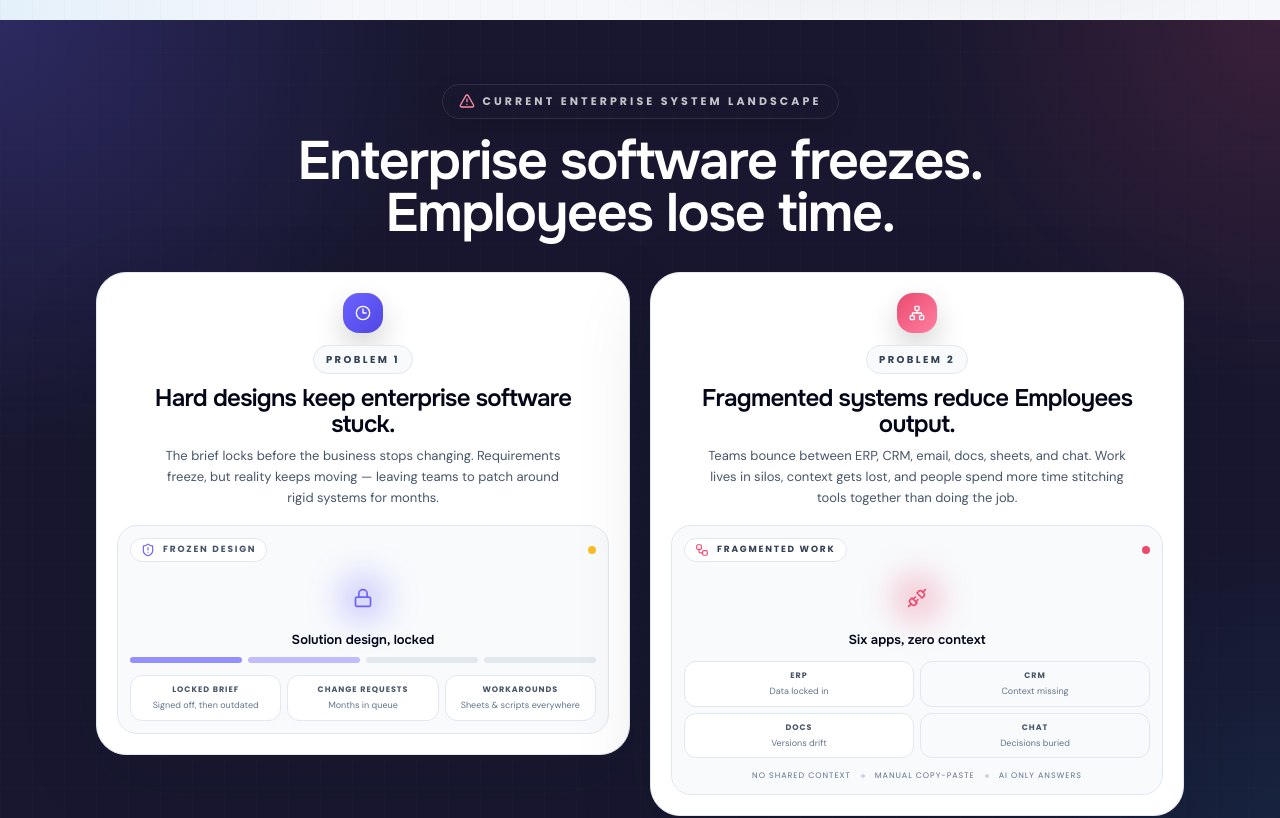
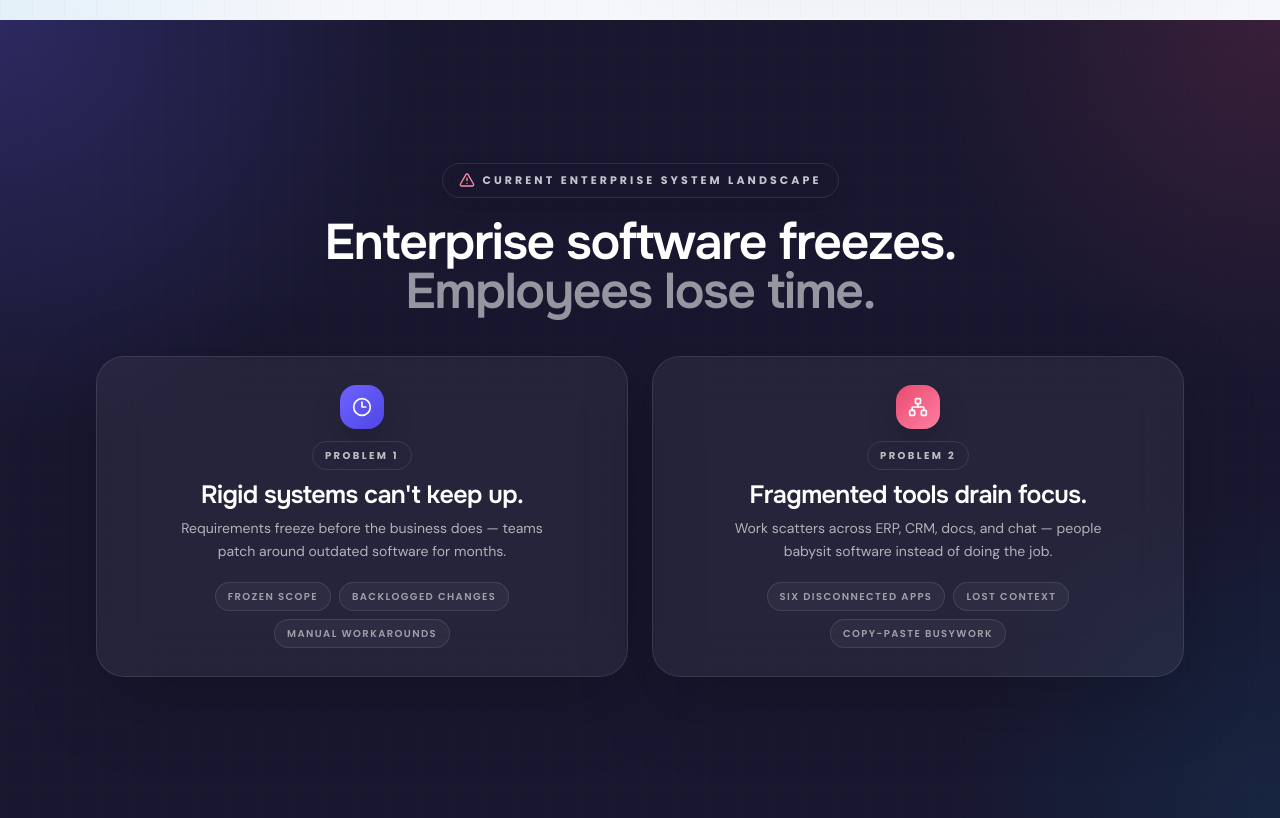
Before and after one commit to asadknow-hub/marketingwebsite, a Next.js app: page / in a window 1280 px wide. Shown: the part 780-1598 px from the top of the page. Built offline with nearby package versions, Linux system fonts and the light colour scheme; a web font is replaced by a local one.

Commit message:
Problem section: fit one screen, sharper concise messaging, minimalist premium cards

```diff
--- a/components/templates/finance-management-landing-page-finsyc/homepage-redesign/problem.tsx
+++ b/components/templates/finance-management-landing-page-finsyc/homepage-redesign/problem.tsx
@@ -2,7 +2,7 @@
 
 import { type ElementType } from "react";
 import { motion } from "framer-motion";
-import { AlertTriangle, Clock3, Lock, Network, ShieldAlert, Unplug, Workflow } from "lucide-react";
+import { AlertTriangle, Clock3, Network } from "lucide-react";
 
 interface ProblemItem {
   label: string;
@@ -10,162 +10,58 @@ interface ProblemItem {
   summary: string;
   icon: ElementType;
   accent: string;
-  scene: "freeze" | "silos";
-  theme: "dark" | "light";
+  tags: string[];
 }
 
 const problems: ProblemItem[] = [
   {
     label: "Problem 1",
-    title: "Hard designs keep enterprise software stuck.",
-    summary: "The brief locks before the business stops changing. Requirements freeze, but reality keeps moving — leaving teams to patch around rigid systems for months.",
+    title: "Rigid systems can't keep up.",
+    summary: "Requirements freeze before the business does — teams patch around outdated software for months.",
     icon: Clock3,
     accent: "bg-gradient-to-br from-[#6C63FF] to-[#4F46E5]",
-    scene: "freeze",
-    theme: "light",
+    tags: ["Frozen scope", "Backlogged changes", "Manual workarounds"],
   },
   {
     label: "Problem 2",
-    title: "Fragmented systems reduce Employees output.",
-    summary: "Teams bounce between ERP, CRM, email, docs, sheets, and chat. Work lives in silos, context gets lost, and people spend more time stitching tools together than doing the job.",
+    title: "Fragmented tools drain focus.",
+    summary: "Work scatters across ERP, CRM, docs, and chat — people babysit software instead of doing the job.",
     icon: Network,
     accent: "bg-gradient-to-br from-[#E94B6F] to-[#FF7FA2]",
-    scene: "silos",
-    theme: "light",
+    tags: ["Six disconnected apps", "Lost context", "Copy-paste busywork"],
   },
 ];
 
-function ProblemVisual({ scene }: { scene: ProblemItem["scene"] }) {
-  if (scene === "freeze") {
-    return (
-      <div className="rounded-[20px] border border-slate-200 bg-slate-50 p-3">
-        <div className="flex items-center justify-between gap-3">
-          <div className="inline-flex items-center gap-2 rounded-full border border-slate-200 bg-white px-2.5 py-1">
-            <ShieldAlert className="h-3.5 w-3.5 text-[#6C63FF]" />
-            <span className="font-poppins text-[9px] font-bold uppercase tracking-[0.2em] text-slate-600">
-              frozen design
-            </span>
-          </div>
-          <span className="h-2 w-2 rounded-full bg-amber-400" />
-        </div>
-
-        <div className="mt-3 flex flex-col items-center">
-          <div className="relative flex h-12 w-12 items-center justify-center rounded-full bg-gradient-to-br from-[#6C63FF]/16 to-[#4F46E5]/6">
-            <div className="absolute inset-0 rounded-full bg-[#6C63FF]/30 blur-lg" />
-            <Lock className="relative h-5 w-5 text-[#6C63FF]" />
-          </div>
-          <p className="mt-2 font-onest text-[13px] font-semibold text-slate-950">Solution design, locked</p>
-          <div className="mt-2 flex w-full items-center gap-1.5">
-            <div className="h-1.5 flex-1 rounded-full bg-[#6C63FF]/70" />
-            <div className="h-1.5 flex-1 rounded-full bg-[#6C63FF]/40" />
-            <div className="h-1.5 flex-1 rounded-full bg-slate-200" />
-            <div className="h-1.5 flex-1 rounded-full bg-slate-200" />
-          </div>
-        </div>
-
-        <div className="mt-3 grid grid-cols-3 gap-1.5">
-          {[
-            { label: "Locked brief", desc: "Signed off, then outdated" },
-            { label: "Change requests", desc: "Months in queue" },
-            { label: "Workarounds", desc: "Sheets & scripts everywhere" },
-          ].map((item) => (
-            <div key={item.label} className="rounded-[12px] border border-slate-200 bg-white px-2 py-2 text-center">
-              <p className="font-poppins text-[8px] font-bold uppercase tracking-[0.12em] text-slate-600">{item.label}</p>
-              <p className="mt-1 font-['DM_Sans'] text-[9px] leading-[1.3] text-slate-500">{item.desc}</p>
-            </div>
-          ))}
-        </div>
-      </div>
-    );
-  }
+function ProblemPanel({ item }: { item: ProblemItem }) {
+  const Icon = item.icon;
 
   return (
-    <div className="rounded-[20px] border border-slate-200 bg-slate-50 p-3">
-      <div className="flex items-center justify-between gap-3">
-        <div className="inline-flex items-center gap-2 rounded-full border border-slate-200 bg-white px-2.5 py-1">
-          <Workflow className="h-3.5 w-3.5 text-[#E94B6F]" />
-          <span className="font-poppins text-[9px] font-bold uppercase tracking-[0.2em] text-slate-700">
-            fragmented work
-          </span>
-        </div>
-        <span className="h-2 w-2 rounded-full bg-[#E94B6F]" />
+    <article className="flex h-full flex-col items-center rounded-[28px] border border-white/10 bg-white/[0.06] p-6 text-center shadow-[0_24px_80px_rgba(0,0,0,0.20)] backdrop-blur-xl sm:p-7">
+      <div className={"flex h-11 w-11 shrink-0 items-center justify-center rounded-2xl text-white shadow-[0_14px_30px_rgba(0,0,0,0.18)] " + item.accent}>
+        <Icon className="h-5 w-5" />
       </div>
 
-      <div className="mt-3 flex flex-col items-center">
-        <div className="relative flex h-12 w-12 items-center justify-center rounded-full bg-gradient-to-br from-[#E94B6F]/16 to-[#FF7FA2]/6">
-          <div className="absolute inset-0 rounded-full bg-[#E94B6F]/30 blur-lg" />
-          <Unplug className="relative h-5 w-5 text-[#E94B6F]" />
-        </div>
-        <p className="mt-2 font-onest text-[13px] font-semibold text-slate-950">Six apps, zero context</p>
-      </div>
-
-      <div className="mt-3 grid grid-cols-2 gap-1.5">
-        {[
-          { name: "ERP", pain: "Data locked in" },
-          { name: "CRM", pain: "Context missing" },
-          { name: "Docs", pain: "Versions drift" },
-          { name: "Chat", pain: "Decisions buried" },
-        ].map((item, index) => (
-          <div
-            key={item.name}
-            className={
-              "rounded-[12px] border border-slate-200 px-2 py-2 text-center " +
-              (index % 2 === 0 ? "bg-white" : "bg-slate-50")
-            }
-          >
-            <p className="font-poppins text-[8px] font-bold uppercase tracking-[0.12em] text-slate-600">{item.name}</p>
-            <p className="mt-1 font-['DM_Sans'] text-[9px] leading-[1.3] text-slate-500">{item.pain}</p>
-          </div>
-        ))}
-      </div>
-
-      <div className="mt-3 flex flex-wrap items-center justify-center gap-x-2.5 gap-y-1 text-center">
-        <span className="font-poppins text-[8px] uppercase tracking-[0.12em] text-slate-500">No shared context</span>
-        <span className="h-1 w-1 rounded-full bg-slate-300" />
-        <span className="font-poppins text-[8px] uppercase tracking-[0.12em] text-slate-500">Manual copy-paste</span>
-        <span className="h-1 w-1 rounded-full bg-slate-300" />
-        <span className="font-poppins text-[8px] uppercase tracking-[0.12em] text-slate-500">AI only answers</span>
-      </div>
-    </div>
-  );
-}
-
-function ProblemPanel({ item }: { item: ProblemItem }) {
-  const Icon = item.icon;
-  const isDark = item.theme === "dark";
-
-  return (
-    <article
-      className={
-        "flex h-full flex-col items-center rounded-[30px] p-4 text-center sm:p-5 " +
-        (isDark
-          ? "border border-white/10 bg-white/8 shadow-[0_24px_80px_rgba(0,0,0,0.20)] backdrop-blur-xl"
-          : "border border-slate-200 bg-white shadow-[0_24px_80px_rgba(15,23,42,0.12)]")
-      }
-    >
-      <div className={"flex h-10 w-10 shrink-0 items-center justify-center rounded-2xl text-white shadow-[0_14px_30px_rgba(0,0,0,0.18)] " + item.accent}>
-        <Icon className="h-4 w-4" />
-      </div>
-
-      <div
-        className={
-          "mt-3 inline-flex items-center gap-2 rounded-full px-3 py-1.5 font-poppins text-[10px] font-bold uppercase tracking-[0.24em] " +
-          (isDark ? "border border-white/10 bg-white/8 text-white/72" : "border border-slate-200 bg-slate-50 text-slate-700")
-        }
-      >
+      <div className="mt-3 inline-flex items-center gap-2 rounded-full border border-white/10 bg-white/8 px-3 py-1.5 font-poppins text-[10px] font-bold uppercase tracking-[0.24em] text-white/70">
         <span>{item.label}</span>
       </div>
 
-      <h3 className={"mt-3 max-w-[440px] font-onest text-[21px] font-semibold leading-[1.08] tracking-[-0.7px] sm:text-[24px] " + (isDark ? "text-white" : "text-slate-950")}>
+      <h3 className="mt-3 max-w-[380px] font-onest text-[22px] font-semibold leading-[1.1] tracking-[-0.6px] text-white sm:text-[25px]">
         {item.title}
       </h3>
 
-      <p className={"mt-2 max-w-[420px] font-['DM_Sans'] text-[13px] leading-[1.6] " + (isDark ? "text-white/72" : "text-slate-600")}>
+      <p className="mt-2 max-w-[380px] font-['DM_Sans'] text-[14px] leading-[1.6] text-white/65">
         {item.summary}
       </p>
 
-      <div className="mt-4 w-full">
-        <ProblemVisual scene={item.scene} />
+      <div className="mt-5 flex flex-wrap items-center justify-center gap-2">
+        {item.tags.map((tag) => (
+          <span
+            key={tag}
+            className="rounded-full border border-white/10 bg-white/[0.04] px-3 py-1.5 font-poppins text-[10px] font-semibold uppercase tracking-[0.14em] text-white/55"
+          >
+            {tag}
+          </span>
+        ))}
       </div>
     </article>
   );
@@ -173,7 +69,7 @@ function ProblemPanel({ item }: { item: ProblemItem }) {
 
 export default function ProblemRedesign() {
   return (
-    <section id="problem" className="relative w-full overflow-hidden bg-[#18172F] py-14 sm:py-16 lg:py-16">
+    <section id="problem" className="relative flex w-full items-center overflow-hidden bg-[#18172F] py-14 sm:py-16 lg:min-h-screen lg:py-16">
       <div className="pointer-events-none absolute inset-0">
         <div className="absolute inset-0 bg-[radial-gradient(circle_at_top_left,rgba(108,99,255,0.24),transparent_28%),radial-gradient(circle_at_top_right,rgba(233,75,111,0.16),transparent_24%),radial-gradient(circle_at_bottom_right,rgba(14,165,233,0.10),transparent_22%)]" />
         <div className="absolute inset-0 bg-[linear-gradient(rgba(255,255,255,0.035)_1px,transparent_1px),linear-gradient(90deg,rgba(255,255,255,0.035)_1px,transparent_1px)] bg-[size:32px_32px] opacity-25" />
@@ -181,9 +77,9 @@ export default function ProblemRedesign() {
         <div className="absolute right-[-120px] bottom-[-120px] h-80 w-80 rounded-full bg-[#E94B6F]/12 blur-[160px]" />
       </div>
 
-      <div className="relative mx-auto max-w-[1440px] px-4 sm:px-6 lg:px-[96px]">
-        <div className="mx-auto max-w-[1240px]">
-          <div className="mx-auto flex max-w-[820px] flex-col items-center text-center">
+      <div className="relative mx-auto w-full max-w-[1440px] px-4 sm:px-6 lg:px-[96px]">
+        <div className="mx-auto max-w-[1120px]">
+          <div className="mx-auto flex max-w-[760px] flex-col items-center text-center">
             <motion.div
               initial={{ opacity: 0, y: 18 }}
               whileInView={{ opacity: 1, y: 0 }}
@@ -202,13 +98,14 @@ export default function ProblemRedesign() {
               whileInView={{ opacity: 1, y: 0 }}
               viewport={{ once: true }}
               transition={{ duration: 0.55, delay: 0.05, ease: "easeOut" as const }}
-              className="mt-4 font-onest text-[36px] font-semibold leading-[0.98] tracking-[-1.4px] text-white sm:text-[48px] lg:text-[54px]"
+              className="mt-5 font-onest text-[36px] font-semibold leading-[0.98] tracking-[-1.4px] text-white sm:text-[46px] lg:text-[50px]"
             >
-              Enterprise software freezes. Employees lose time.
+              Enterprise software freezes.
+              <span className="block text-white/55">Employees lose time.</span>
             </motion.h2>
           </div>
 
-          <div className="mt-8 grid gap-5 lg:grid-cols-2 lg:items-start">
+          <div className="mt-10 grid gap-6 lg:grid-cols-2 lg:items-stretch">
             {problems.map((item, index) => (
               <motion.div
                 key={item.label}
```
